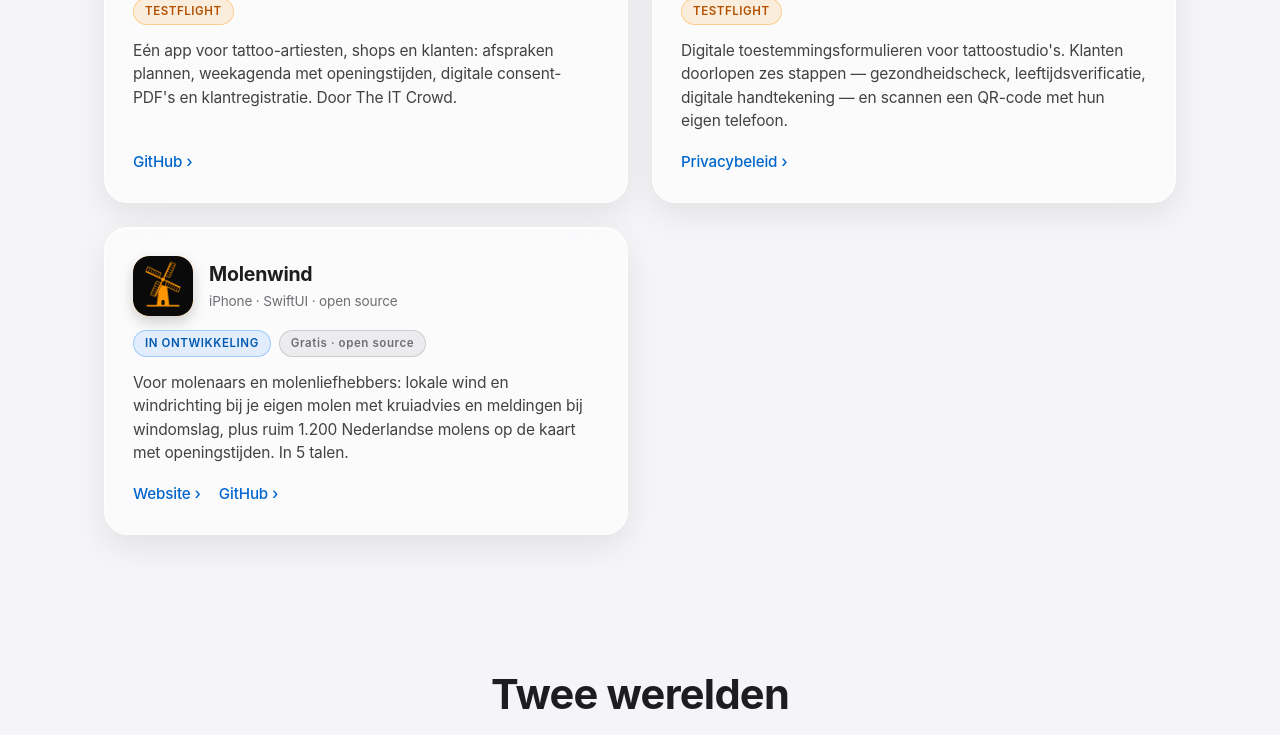
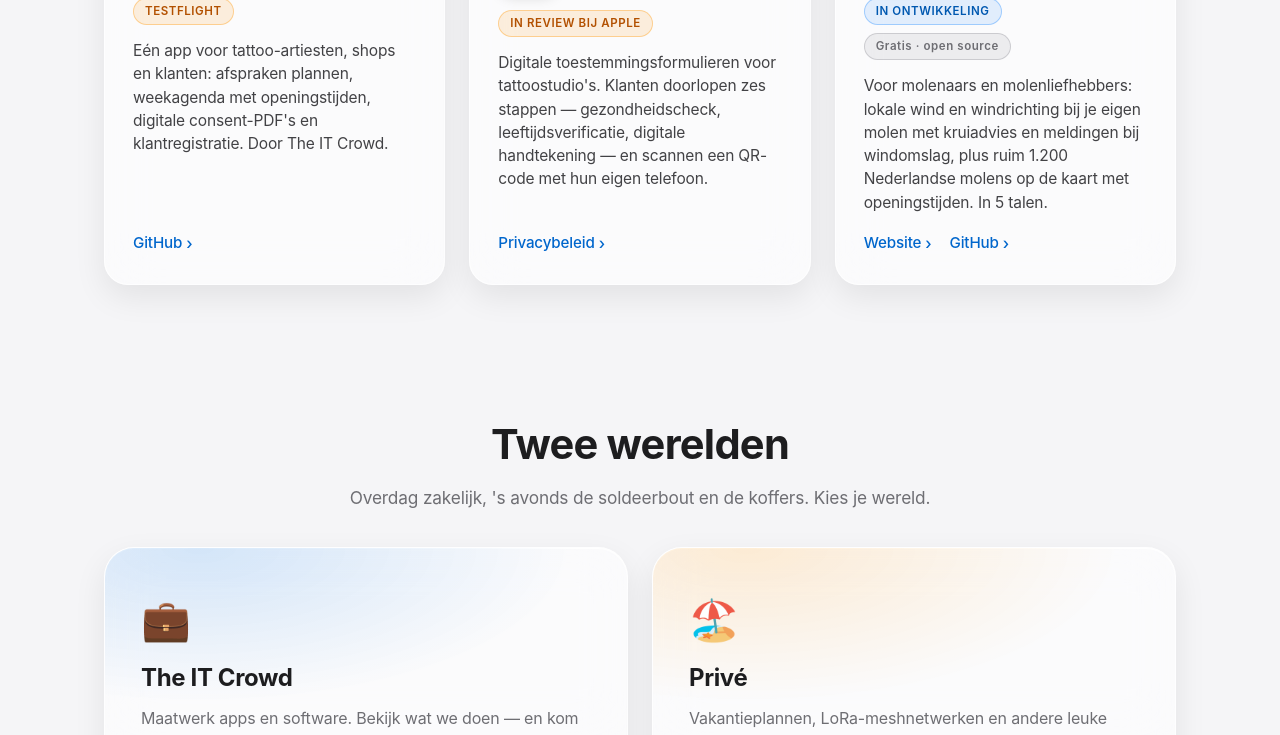
Before and after one commit to EdCafferata/cafferata-site, a plain HTML site: page index.html in a window 1280 px wide. Shown: the part 2554-3289 px from the top of the page. Drawn offline with Linux system fonts and the light colour scheme.

Commit message:
Wekelijkse site-update 2026-11-18: O.G. Consent in review, Onderweg per 3
Co-Authored-By: Claude Opus 5.5 <noreply@anthropic.com>

```diff
--- a/index.html
+++ b/index.html
@@ -198,7 +198,7 @@
       <h2>🚧 Onderweg</h2>
       <p>In ontwikkeling of al te testen via TestFlight — binnenkort in de App Store.</p>
     </div>
-    <div class="grid grid-2">
+    <div class="grid">
 
       <article class="card">
         <div class="card-top">
@@ -226,7 +226,7 @@
           </div>
         </div>
         <div class="badges">
-          <span class="badge badge-soon">TESTFLIGHT</span>
+          <span class="badge badge-soon">IN REVIEW BIJ APPLE</span>
         </div>
         <p class="desc">Digitale toestemmingsformulieren voor tattoostudio's. Klanten doorlopen zes stappen — gezondheidscheck, leeftijdsverificatie, digitale handtekening — en scannen een QR-code met hun eigen telefoon.</p>
         <div class="card-links">
--- a/sitemap.xml
+++ b/sitemap.xml
@@ -2,7 +2,7 @@
 <urlset xmlns="http://www.sitemaps.org/schemas/sitemap/0.9">
   <url>
     <loc>https://cafferata.info/</loc>
-    <lastmod>2026-11-11</lastmod>
+    <lastmod>2026-11-18</lastmod>
     <changefreq>weekly</changefreq>
     <priority>1.0</priority>
   </url>
```
Also changed, not shown: 1 other file.
